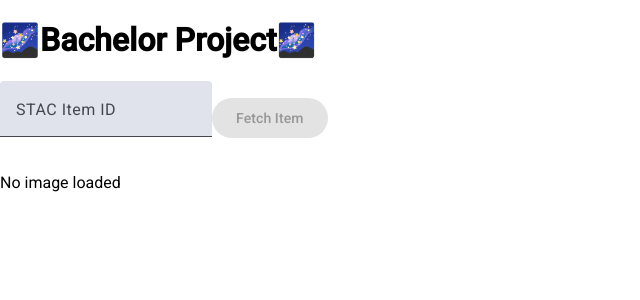
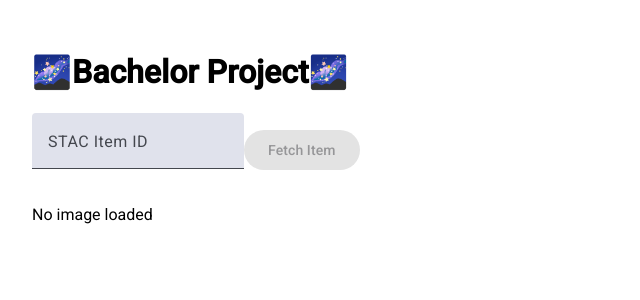
Before and after one commit to tinajassik/bachelor, an Angular app in the folder frontend/: page / in a window 1280 px wide. Shown: the top 300 px of the page, without its empty margins (0-640 px from the left). Built offline with nearby package versions, Linux system fonts and the light colour scheme; no server answers.

Commit message:
pipeline for angular tests

```diff
--- a/frontend/src/styles.css
+++ b/frontend/src/styles.css
@@ -1,3 +1,7 @@
 /* You can add global styles to this file, and also import other style files */
 html, body { height: 100%; }
-body { margin: 0; font-family: Roboto, "Helvetica Neue", sans-serif; }
+body {
+    margin: 0;
+    font-family: Roboto, "Helvetica Neue", sans-serif;
+    padding: 2rem;
+}
```
Also changed, not shown: 2 other files (tests, documents, lock files or other folders).
